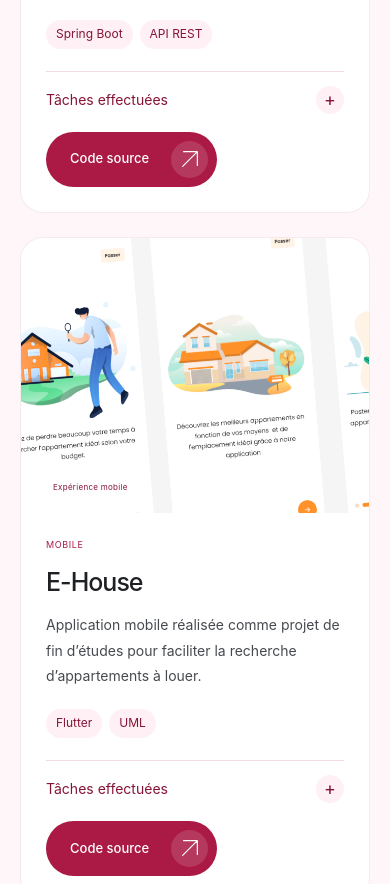
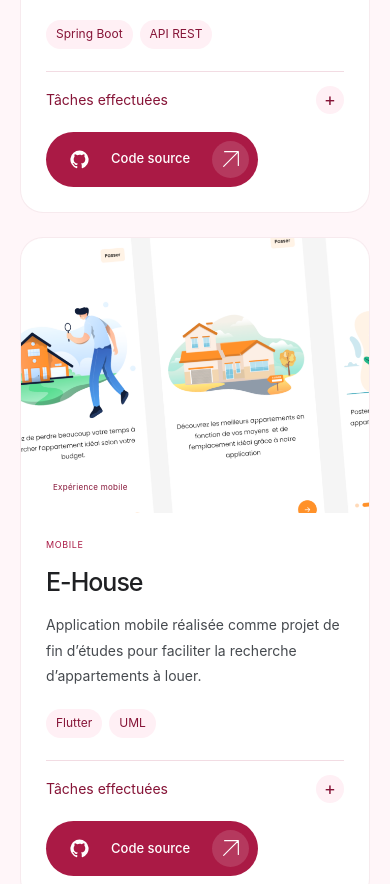
Before and after one commit to elysevianney/my_porfolio, an Angular app: page / in a window 390 px wide. Shown: the part 7540-8424 px from the top of the page. Built offline with nearby package versions, Linux system fonts and the light colour scheme.

Commit message:
patch: add github-logo

```diff
--- a/src/app/components/projects/projects.html
+++ b/src/app/components/projects/projects.html
@@ -80,7 +80,19 @@
                     rel="noopener noreferrer"
                     data-project-link="github"
                     class="button button-primary"
-                    >Code source
+                    ><svg
+                      data-github-icon
+                      class="github-icon"
+                      aria-hidden="true"
+                      focusable="false"
+                      viewBox="0 0 24 24"
+                      fill="currentColor"
+                    >
+                      <path
+                        d="M12 .7a11.5 11.5 0 0 0-3.64 22.41c.58.11.79-.25.79-.56v-2.23c-3.22.7-3.9-1.37-3.9-1.37-.52-1.34-1.28-1.69-1.28-1.69-1.05-.72.08-.7.08-.7 1.16.08 1.77 1.19 1.77 1.19 1.03 1.77 2.7 1.26 3.36.96.1-.75.4-1.26.74-1.55-2.57-.29-5.27-1.28-5.27-5.68 0-1.26.45-2.28 1.18-3.09-.12-.29-.51-1.46.11-3.05 0 0 .96-.31 3.16 1.18A10.93 10.93 0 0 1 12 6.13c.98 0 1.95.13 2.87.39 2.2-1.49 3.16-1.18 3.16-1.18.62 1.59.23 2.76.11 3.05.74.81 1.18 1.83 1.18 3.09 0 4.41-2.7 5.38-5.28 5.67.42.36.79 1.07.79 2.16v3.24c0 .31.21.68.8.56A11.5 11.5 0 0 0 12 .7Z"
+                      />
+                    </svg>
+                    Code source
                     <span class="button-arrow" aria-hidden="true"
                       ><svg
                         class="arrow-icon"
--- a/src/styles.css
+++ b/src/styles.css
@@ -64,7 +64,7 @@
   align-items: center;
   gap: 9px;
   color: var(--color-cv-primary-dark);
-  font-size: 11px;
+  font-size: 14px;
   font-weight: 600;
   letter-spacing: 0.09em;
   text-transform: uppercase;
@@ -294,7 +294,7 @@
   justify-content: space-between;
   gap: 16px;
   padding: 14px 4px;
-  font-size: 15px;
+  font-size: 17px;
 }
 .mobile-navigation a[aria-current='location'] {
   color: var(--color-cv-primary);
@@ -1049,6 +1049,11 @@
   gap: 20px;
   margin-top: 12px;
 }
+.github-icon {
+  width: 19px;
+  height: 19px;
+  flex-shrink: 0;
+}
 
 /* A warm invitation, keeping the existing contact workflow intact. */
 .contact-panel {
@@ -1278,7 +1283,7 @@
     gap: 7px;
   }
   .desktop-links a {
-    font-size: 10px;
+    font-size: 12px;
     padding-inline: 8px;
   }
   .desktop-links .nav-contact {
```
Also changed, not shown: 1 other file (tests, documents, lock files or other folders).
